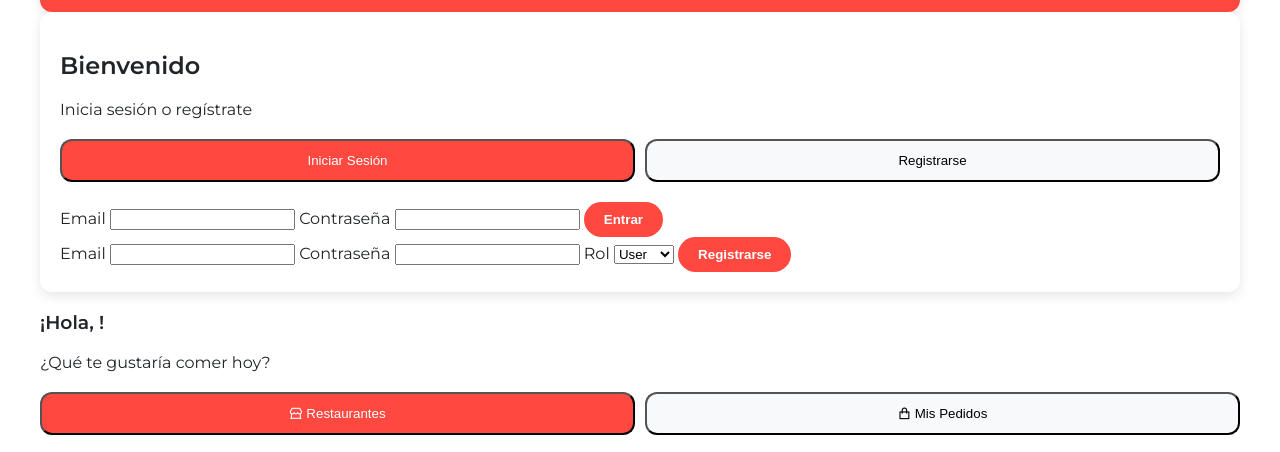
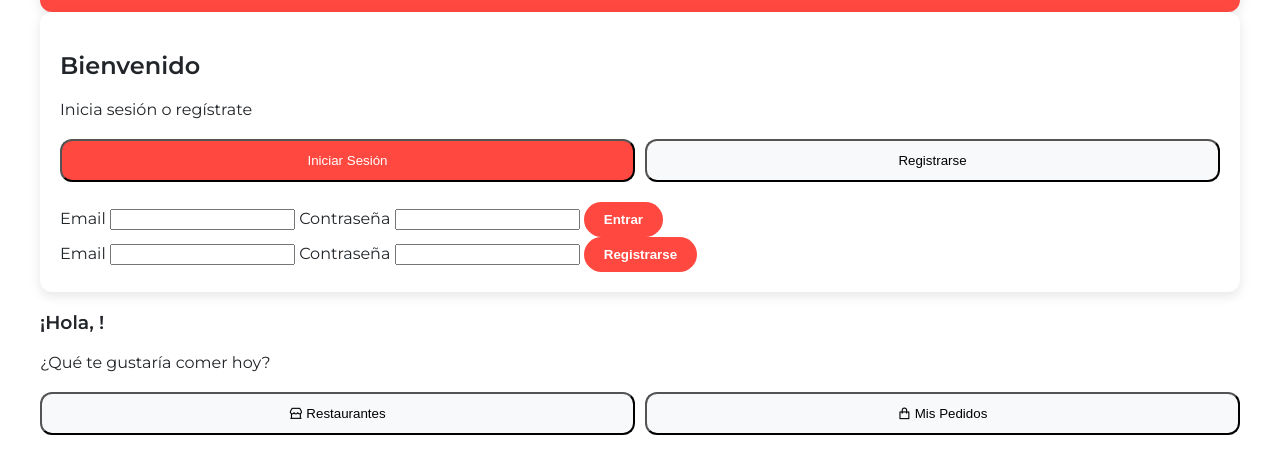
Before and after one commit to KMTB00052571903/rappiecosystem, a plain HTML site: page consumer/index.html in a window 1280 px wide. Both pictures are taken after a click on the button "Iniciar Sesión". Shown: the part 146-598 px from the top of the page. Drawn offline with nearby package versions, Linux system fonts and the light colour scheme; files whose address does not match are found by name.

Commit message:
Fixed: consumer/index.js

```diff
--- a/consumer/index.html
+++ b/consumer/index.html
@@ -19,7 +19,9 @@
         <h1 class="logo">🛒 Mini Rappi</h1>
         <p class="subtitle">Ordenar Comida</p>
       </div>
-      <button id="logoutBtn" class="btn">Cerrar Sesión</button>
+
+      <!-- 🔥 oculto por defecto -->
+      <button id="logoutBtn" class="btn hidden">Cerrar Sesión</button>
     </header>
 
     <!-- LOGIN / REGISTER -->
@@ -54,13 +56,6 @@
 
           <label>Contraseña
             <input type="password" id="registerPassword" required />
-          </label>
-
-          <label>Rol
-            <select id="registerRole">
-              <option value="user">User</option>
-              <option value="admin">Admin</option>
-            </select>
           </label>
 
           <button type="submit" class="btn primary">Registrarse</button>
@@ -144,6 +139,7 @@
 
   </div>
 
-  <script src="index.js"></script>
+  <!-- 🔥 IMPORTANTE -->
+  <script type="module" src="index.js"></script>
 </body>
 </html>
--- a/consumer/index.js
+++ b/consumer/index.js
@@ -7,15 +7,18 @@ document.addEventListener('DOMContentLoaded', () => {
   const loginSection = document.getElementById('loginSection')
   const mainSection = document.getElementById('mainSection')
   const userDisplay = document.getElementById('userDisplay')
+  const logoutBtn = document.getElementById('logoutBtn')
 
   // =========================
-  // 🔁 AUTO LOGIN (persistencia)
+  // 🔁 AUTO LOGIN
   // =========================
   const existingUser = getSession()
 
   if (existingUser) {
     loginSection.classList.add('hidden')
     mainSection.classList.remove('hidden')
+    logoutBtn.classList.remove('hidden')
+
     userDisplay.textContent = existingUser.email
     renderStores()
   }
@@ -36,6 +39,7 @@ document.addEventListener('DOMContentLoaded', () => {
 
       loginSection.classList.add('hidden')
       mainSection.classList.remove('hidden')
+      logoutBtn.classList.remove('hidden')
 
       userDisplay.textContent = data.user.email
 
@@ -53,7 +57,9 @@ document.addEventListener('DOMContentLoaded', () => {
 
     const email = document.getElementById('registerEmail').value
     const password = document.getElementById('registerPassword').value
-    const role = document.getElementById('registerRole').value
+
+    // 🔥 rol fijo
+    const role = "user"
 
     const data = await registerUser({ email, password, role })
 
@@ -62,6 +68,7 @@ document.addEventListener('DOMContentLoaded', () => {
 
       loginSection.classList.add('hidden')
       mainSection.classList.remove('hidden')
+      logoutBtn.classList.remove('hidden')
 
       userDisplay.textContent = data.user.email
 
@@ -74,15 +81,16 @@ document.addEventListener('DOMContentLoaded', () => {
   // =========================
   // 🚪 LOGOUT
   // =========================
-  document.getElementById('logoutBtn').addEventListener('click', () => {
+  logoutBtn.addEventListener('click', () => {
     clearSession()
 
     mainSection.classList.add('hidden')
     loginSection.classList.remove('hidden')
+    logoutBtn.classList.add('hidden')
   })
 
   // =========================
-  // 📂 TABS
+  // 📂 TABS APP
   // =========================
   document.getElementById('storesTab').addEventListener('click', () => {
     renderStores()
@@ -93,6 +101,24 @@ document.addEventListener('DOMContentLoaded', () => {
     renderOrders()
     toggleTab('myOrdersSection')
   })
+
+  // =========================
+  // 🔁 TABS LOGIN / REGISTER
+  // =========================
+  const authTabs = document.querySelectorAll('.tabs .tab')
+  const forms = document.querySelectorAll('.form')
+
+  authTabs.forEach(tab => {
+    tab.addEventListener('click', () => {
+      authTabs.forEach(t => t.classList.remove('active'))
+      forms.forEach(f => f.classList.remove('active'))
+
+      tab.classList.add('active')
+
+      const target = tab.dataset.tab
+      document.getElementById(target + 'Form').classList.add('active')
+    })
+  })
 })
 
 // =========================
@@ -102,7 +128,7 @@ function toggleTab(sectionId) {
   document.querySelectorAll('.content').forEach(sec => sec.classList.add('hidden'))
   document.getElementById(sectionId).classList.remove('hidden')
 
-  document.querySelectorAll('.tab').forEach(tab => tab.classList.remove('active'))
+  document.querySelectorAll('#storesTab, #ordersTab').forEach(tab => tab.classList.remove('active'))
 
   if (sectionId === 'storesSection') {
     document.getElementById('storesTab').classList.add('active')
```
